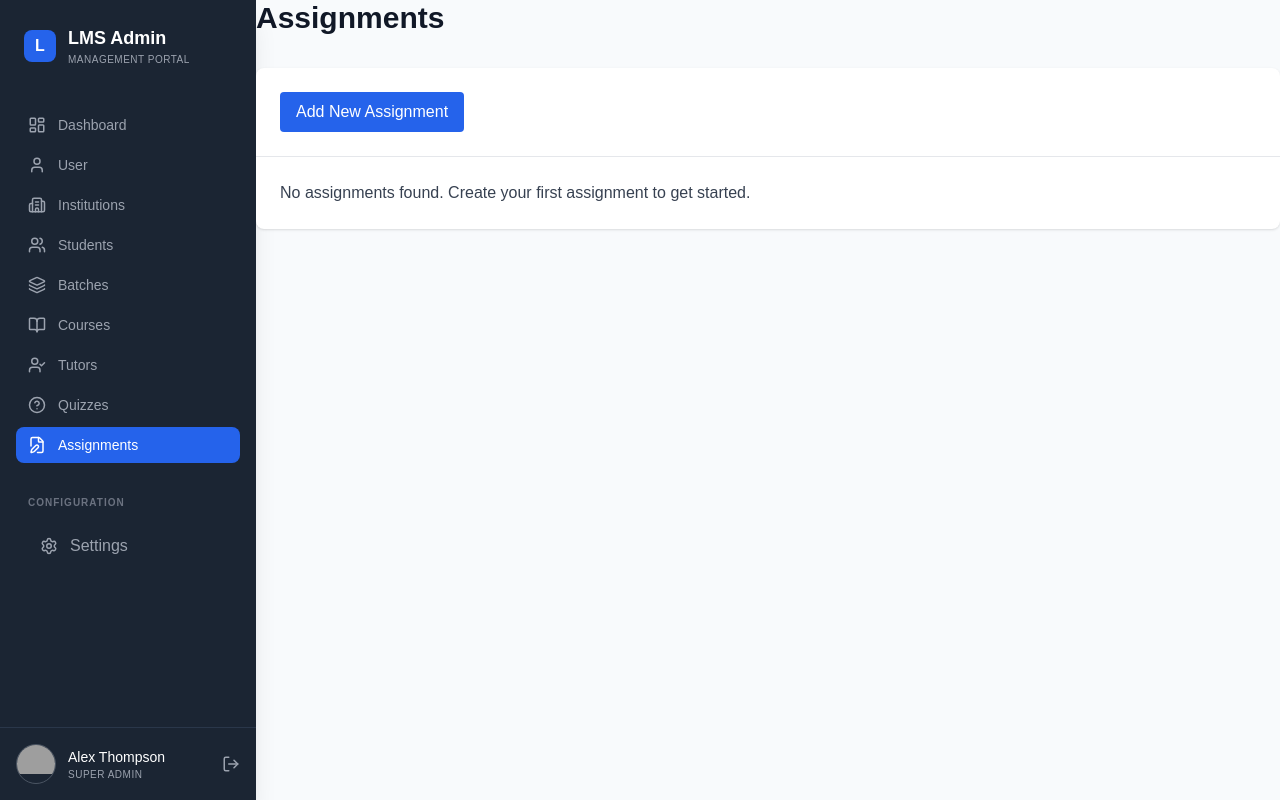
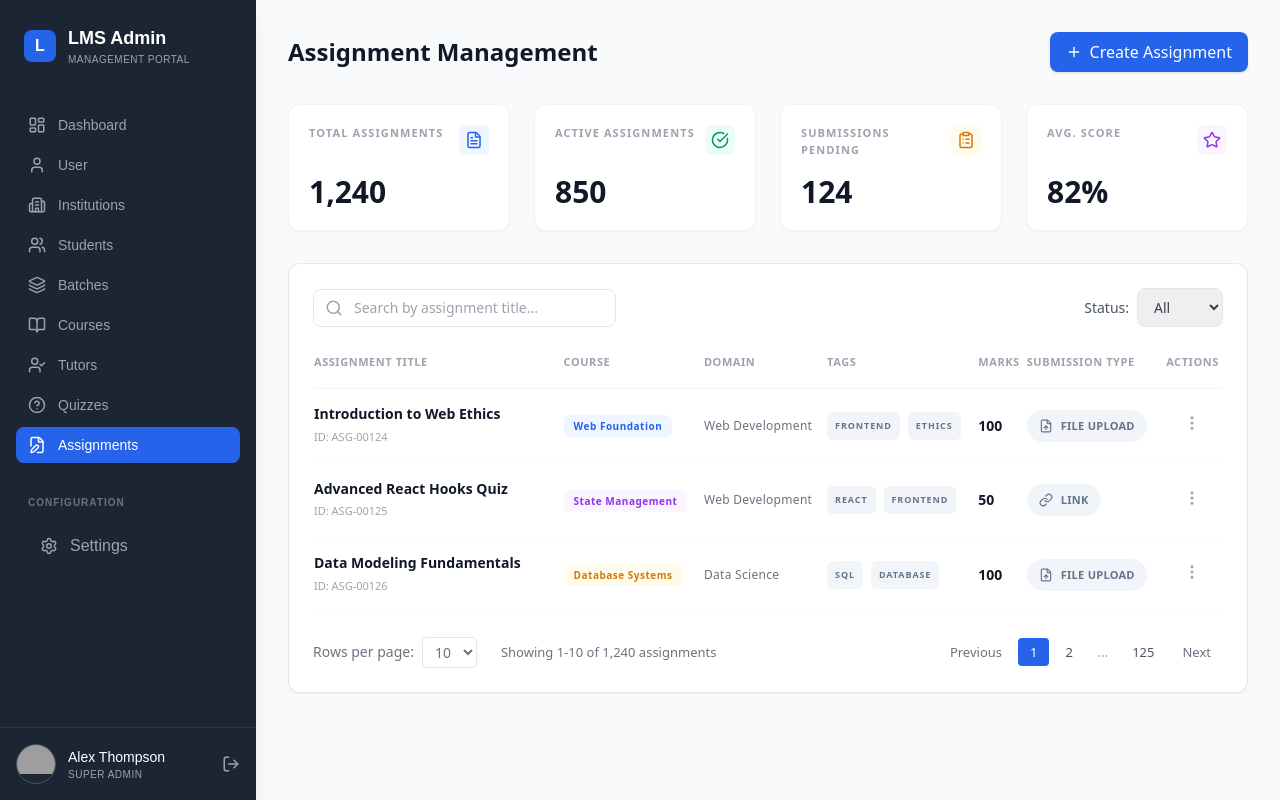
Before and after one commit to prasanthi-transetu/platform_course, a Next.js app: page /admin/assignments in a window 1280 px wide. Built offline with nearby package versions, Linux system fonts and the light colour scheme; grey boxes are pictures that could not be loaded.

Commit message:
feat: Add Assignments Management page matching exactly the dashboard UI mockup

```diff
--- a/app/admin/assignments/page.tsx
+++ b/app/admin/assignments/page.tsx
@@ -1,21 +1,203 @@
+"use client";
+
+import { useState } from "react";
+import {
+  Search, Plus,
+  FileText, CheckCircle, ClipboardList, Star,
+  MoreVertical, FileUp, Link as LinkIcon
+} from "lucide-react";
+
 export default function AssignmentsPage() {
+  const [search, setSearch] = useState("");
+
+  const assignments = [
+    {
+      id: "ASG-00124",
+      title: "Introduction to Web Ethics",
+      course: "Web Foundation",
+      courseColor: "blue",
+      domain: "Web Development",
+      tags: ["FRONTEND", "ETHICS"],
+      marks: 100,
+      submissionType: "FILE UPLOAD",
+    },
+    {
+      id: "ASG-00125",
+      title: "Advanced React Hooks Quiz",
+      course: "State Management",
+      courseColor: "purple",
+      domain: "Web Development",
+      tags: ["REACT", "FRONTEND"],
+      marks: 50,
+      submissionType: "LINK",
+    },
+    {
+      id: "ASG-00126",
+      title: "Data Modeling Fundamentals",
+      course: "Database Systems",
+      courseColor: "orange",
+      domain: "Data Science",
+      tags: ["SQL", "DATABASE"],
+      marks: 100,
+      submissionType: "FILE UPLOAD",
+    },
+  ];
+
+  const filteredAssignments = assignments.filter((a) =>
+    a.title.toLowerCase().includes(search.toLowerCase())
+  );
+
   return (
-    <div>
-      <h1 className="text-3xl font-bold mb-8">Assignments</h1>
+    <div className="p-8 font-sans max-w-7xl mx-auto">
+      {/* HEADER */}
+      <div className="flex justify-between items-center mb-8">
+        <h1 className="text-2xl font-bold text-gray-900">
+          Assignment Management
+        </h1>
+        <button className="flex items-center gap-2 bg-blue-600 text-white px-4 py-2 rounded-lg font-medium shadow hover:bg-blue-700 transition">
+          <Plus size={16} /> Create Assignment
+        </button>
+      </div>
 
-      <div className="bg-white rounded-lg shadow overflow-hidden">
-        <div className="p-6 border-b border-gray-200">
-          <button className="bg-blue-600 text-white px-4 py-2 rounded hover:bg-blue-700">
-            Add New Assignment
-          </button>
+      {/* STAT CARDS */}
+      <div className="grid grid-cols-4 gap-6 mb-8">
+        <StatCard title="Total Assignments" value="1,240" icon={<FileText size={18} />} color="blue" />
+        <StatCard title="Active Assignments" value="850" icon={<CheckCircle size={18} />} color="green" />
+        <StatCard title="Submissions Pending" value="124" icon={<ClipboardList size={18} />} color="orange" />
+        <StatCard title="Avg. Score" value="82%" icon={<Star size={18} />} color="purple" />
+      </div>
+
+      {/* TABLE CONTAINER */}
+      <div className="bg-white rounded-xl shadow-sm border border-gray-200 p-6">
+        {/* SEARCH AND FILTER */}
+        <div className="flex justify-between items-center mb-6">
+          <div className="relative w-1/3">
+            <Search className="absolute left-3 top-2.5 text-gray-400" size={18} />
+            <input
+              type="text"
+              placeholder="Search by assignment title..."
+              value={search}
+              onChange={(e) => setSearch(e.target.value)}
+              className="w-full pl-10 pr-4 py-2 border rounded-lg outline-none focus:ring-2 focus:ring-blue-500/20 text-sm"
+            />
+          </div>
+          <div className="flex items-center gap-2">
+            <span className="text-sm font-medium text-gray-600">Status:</span>
+            <select className="border px-3 py-2 rounded-lg outline-none text-sm font-medium text-gray-700">
+              <option>All</option>
+              <option>Active</option>
+              <option>Draft</option>
+            </select>
+          </div>
         </div>
 
-        <div className="p-6">
-          <p className="text-gray-700">
-            No assignments found. Create your first assignment to get started.
-          </p>
+        {/* TABLE */}
+        <div className="overflow-x-auto">
+          <table className="w-full text-sm">
+            <thead className="text-gray-400 text-[11px] font-bold tracking-wider uppercase border-b border-gray-100">
+              <tr>
+                <th className="text-left pb-4">Assignment Title</th>
+                <th className="text-left pb-4">Course</th>
+                <th className="text-left pb-4">Domain</th>
+                <th className="text-left pb-4">Tags</th>
+                <th className="text-left pb-4">Marks</th>
+                <th className="text-left pb-4">Submission Type</th>
+                <th className="text-center pb-4">Actions</th>
+              </tr>
+            </thead>
+            <tbody>
+              {filteredAssignments.map((asg) => (
+                <tr key={asg.id} className="border-b border-gray-50 hover:bg-slate-50 transition-colors">
+                  <td className="py-4 pr-4">
+                    <p className="font-bold text-gray-900 leading-tight">{asg.title}</p>
+                    <p className="text-[11px] text-gray-400 mt-1 font-medium">ID: {asg.id}</p>
+                  </td>
+                  <td className="py-4">
+                    <CourseBadge label={asg.course} color={asg.courseColor} />
+                  </td>
+                  <td className="py-4 text-gray-500 font-medium tracking-wide text-xs">{asg.domain}</td>
+                  <td className="py-4">
+                    <div className="flex gap-2 flex-wrap">
+                      {asg.tags.map(tag => (
+                        <span key={tag} className="text-[9px] bg-slate-100 text-slate-500 font-bold px-2 py-1 rounded-md tracking-widest uppercase">
+                          {tag}
+                        </span>
+                      ))}
+                    </div>
+                  </td>
+                  <td className="py-4 font-bold text-gray-900">{asg.marks}</td>
+                  <td className="py-4">
+                    <div className="flex items-center gap-2 text-[11px] font-bold text-slate-500 tracking-wide bg-slate-100 px-3 py-1.5 rounded-full w-max">
+                      {asg.submissionType === "FILE UPLOAD" ? <FileUp size={14} /> : <LinkIcon size={14} />}
+                      {asg.submissionType}
+                    </div>
+                  </td>
+                  <td className="py-4 text-center">
+                    <button className="text-gray-400 hover:text-gray-600 transition">
+                      <MoreVertical size={18} />
+                    </button>
+                  </td>
+                </tr>
+              ))}
+            </tbody>
+          </table>
+        </div>
+
+        {/* PAGINATION */}
+        <div className="flex justify-between items-center mt-6 text-sm">
+          <div className="flex items-center gap-2 text-gray-500">
+            Rows per page:
+            <select className="border px-2 py-1 rounded bg-white outline-none">
+              <option>10</option>
+              <option>20</option>
+            </select>
+            <span className="ml-4 text-[13px]">Showing 1-10 of 1,240 assignments</span>
+          </div>
+
+          <div className="flex items-center gap-1">
+            <button className="px-3 py-1 text-gray-500 hover:bg-gray-100 rounded text-[13px]">Previous</button>
+            <button className="px-3 py-1 bg-blue-600 text-white rounded font-medium text-[13px]">1</button>
+            <button className="px-3 py-1 text-gray-600 hover:bg-gray-100 rounded font-medium text-[13px]">2</button>
+            <span className="px-2 text-gray-400">...</span>
+            <button className="px-3 py-1 text-gray-600 hover:bg-gray-100 rounded font-medium text-[13px]">125</button>
+            <button className="px-3 py-1 text-gray-500 hover:bg-gray-100 rounded text-[13px]">Next</button>
+          </div>
         </div>
       </div>
     </div>
   );
 }
+
+function StatCard({ title, value, icon, color }: any) {
+  const bgMap: any = {
+    blue: "bg-blue-50 text-blue-600",
+    green: "bg-emerald-50 text-emerald-600",
+    orange: "bg-amber-50 text-amber-600",
+    purple: "bg-purple-50 text-purple-600",
+  };
+
+  return (
+    <div className="bg-white p-5 rounded-xl border border-gray-100 shadow-sm flex flex-col justify-between">
+      <div className="flex justify-between items-start mb-2">
+        <p className="text-gray-400 text-[11px] font-bold tracking-widest uppercase">{title}</p>
+        <div className={`p-1.5 rounded-md ${bgMap[color]}`}>
+          {icon}
+        </div>
+      </div>
+      <h2 className="text-3xl font-extrabold text-gray-900 mt-2">{value}</h2>
+    </div>
+  );
+}
+
+function CourseBadge({ label, color }: any) {
+  const map: any = {
+    blue: "bg-blue-50 text-blue-600",
+    purple: "bg-purple-50 text-purple-600",
+    orange: "bg-amber-50 text-amber-600",
+  };
+  return (
+    <span className={`px-2.5 py-1 text-[10px] font-extrabold tracking-wider rounded-md ${map[color] || map.blue}`}>
+      {label}
+    </span>
+  );
+}
```
